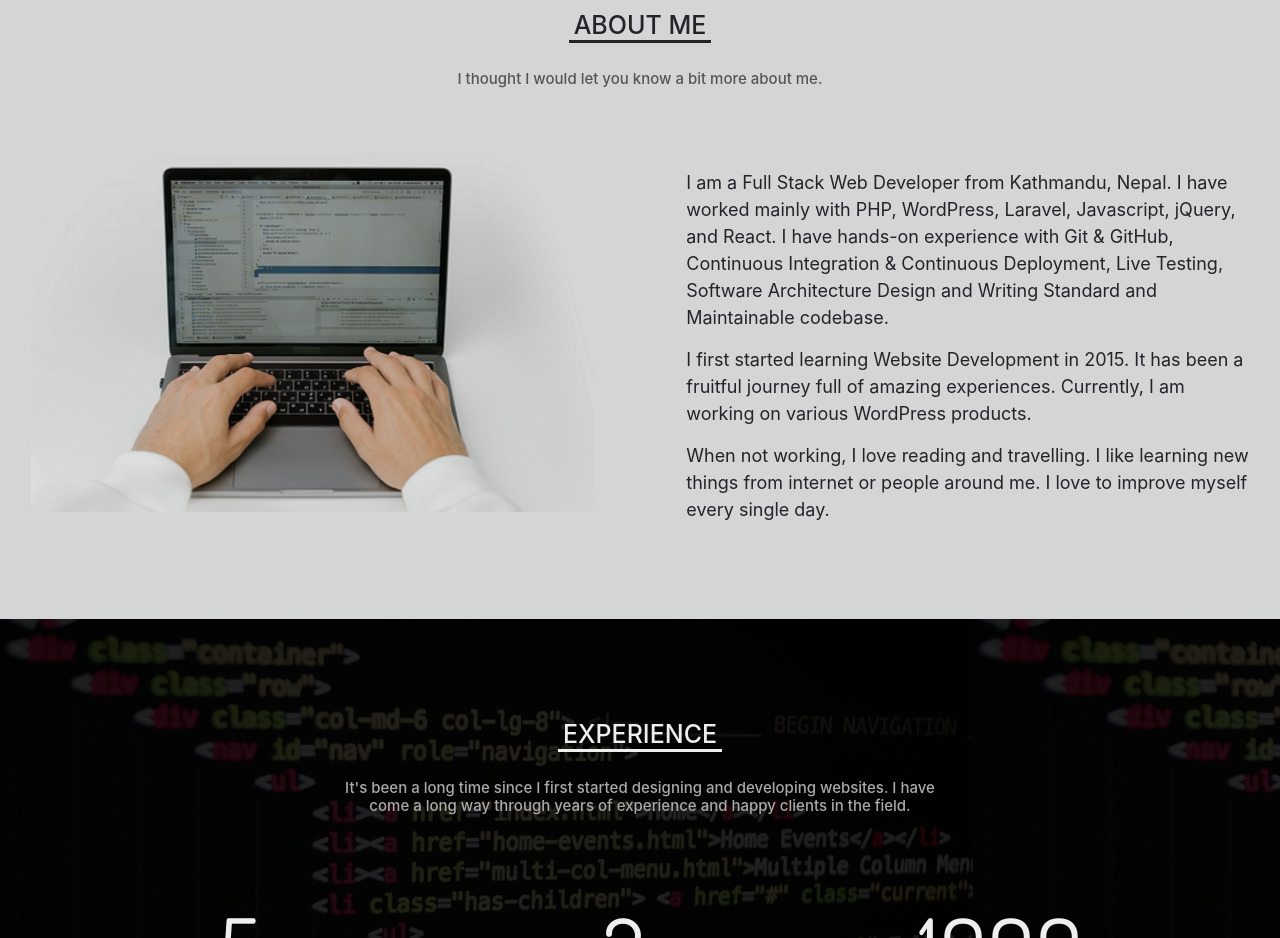
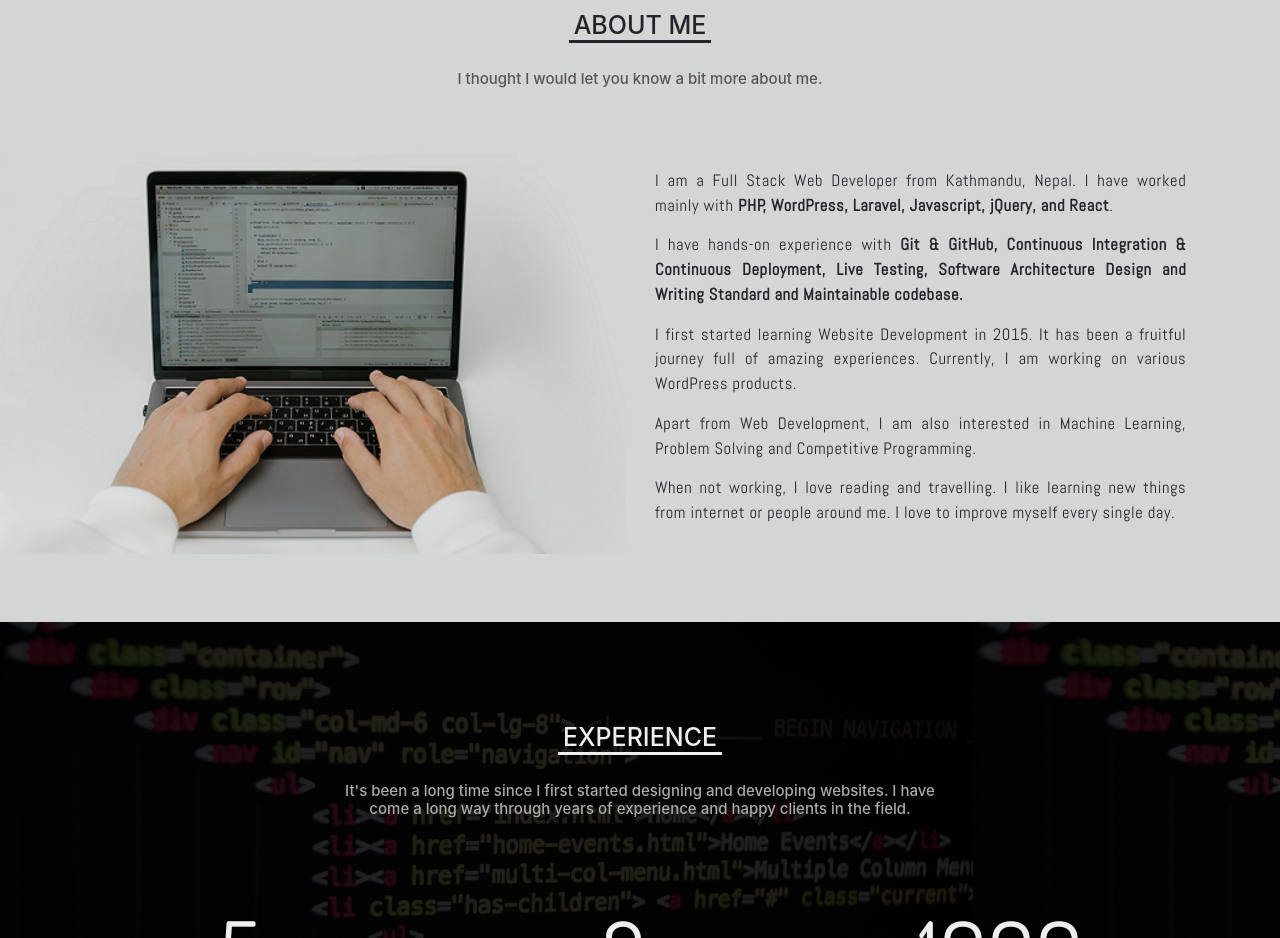
Before and after one commit to salimshrestha98/salimshrestha98.github.io, a plain HTML site: page index.html in a window 1280 px wide. Shown: the part 2940-3878 px from the top of the page. Drawn offline with Linux system fonts and the light colour scheme; a web font is replaced by a local one.

Commit message:
Enhance - Change font styles for about message

```diff
--- a/index.html
+++ b/index.html
@@ -288,10 +288,15 @@
 		<div class="col-md-6">
 			<div id="about-me-text">
 				<p>
-				I am a Full Stack Web Developer from Kathmandu, Nepal. I have worked mainly with PHP, WordPress, Laravel, Javascript, jQuery, and React. I have hands-on experience with Git & GitHub, Continuous Integration & Continuous Deployment, Live Testing, Software Architecture Design and Writing Standard and Maintainable codebase.
+				I am a Full Stack Web Developer from Kathmandu, Nepal. I have worked mainly with <strong>PHP, WordPress, Laravel, Javascript, jQuery, and React</strong>.
+				</p>
+				<p>I have hands-on experience with <strong>Git & GitHub, Continuous Integration & Continuous Deployment, Live Testing, Software Architecture Design and Writing Standard and Maintainable codebase.</strong>
 				</p>
 				<p>
 					I first started learning Website Development in 2015. It has been a fruitful journey full of amazing experiences. Currently, I am working on various WordPress products.
+				</p>
+				<p>
+					Apart from Web Development, I am also interested in Machine Learning, Problem Solving and Competitive Programming.
 				</p>
 				<p>
 					When not working, I love reading and travelling. I like learning new things from internet or people around me. I love to improve myself every single day.
--- a/style.css
+++ b/style.css
@@ -321,12 +321,15 @@ nav {
 
 #about-me-img img{
     max-width: 100%;
-    padding: 0 5%;
+    /* padding: 0 5%; */
 }
 
 #about-me-text {
-    padding: 5%;
-    font-size: 1.2em;
+    padding: 5% 15% 5% 0;
+    font-size: 1.1em;
+    text-align: justify;
+    letter-spacing: 0.6px;
+    font-family: 'Abel', sans-serif;
 }
 
 
```
